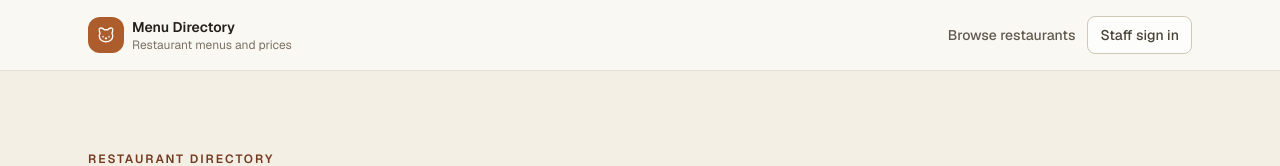
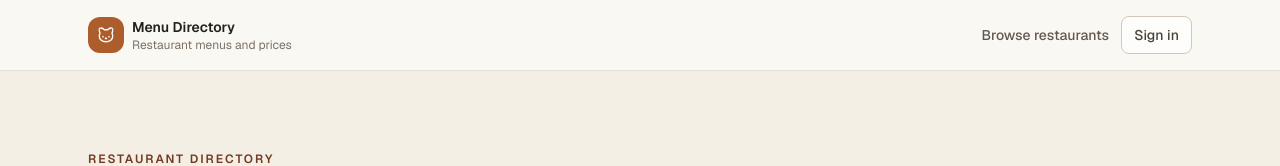
Before and after one commit to realyncipriano/restaurant-directory-and-menu-management, a Next.js app: page / in a window 1280 px wide. Shown: the top 166 px of the page. Built offline with nearby package versions, Linux system fonts and the light colour scheme; no server answers; the database is empty.

Commit message:
fix(ui): simplify staff login link to sign in

```diff
--- a/src/components/public/site-shell.tsx
+++ b/src/components/public/site-shell.tsx
@@ -35,7 +35,7 @@ export async function SiteShell({ children }: { children: ReactNode }) {
               href="/login"
               className="rounded-lg border border-zinc-300 bg-white/70 px-3 py-2 text-sm font-medium text-zinc-700 transition hover:border-zinc-400 hover:bg-white"
             >
-              Staff sign in
+              Sign in
             </Link>
           </div>
         </div>
```
